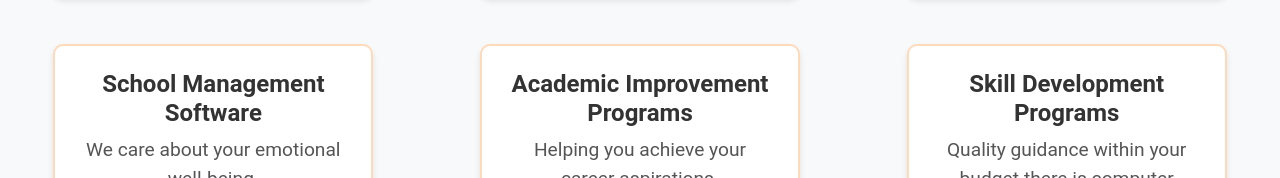
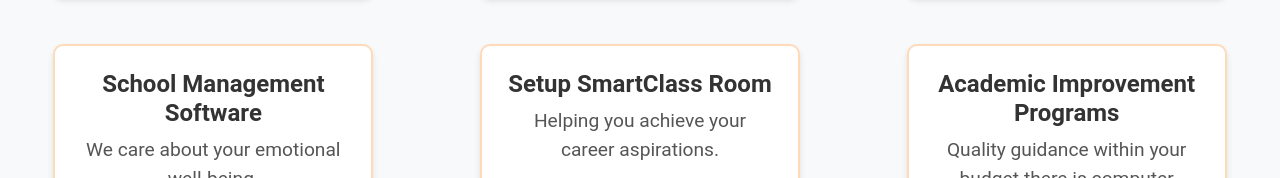
Before and after one commit to AAbhishek1234/Schoolwebsite, a React (Create React App) app: page / in a window 1280 px wide. Shown: the part 721-899 px from the top of the page. Built offline with nearby package versions, Linux system fonts and the light colour scheme; the HTML template or start-up script is replaced by a standard one.

Commit message:
whyus chnage

```diff
--- a/package.json
+++ b/package.json
@@ -11,6 +11,7 @@
     "@testing-library/react": "^13.4.0",
     "@testing-library/user-event": "^13.5.0",
     "bootstrap": "^5.3.3",
+    "framer-motion": "^11.13.5",
     "react": "^18.3.1",
     "react-bootstrap": "^2.10.6",
     "react-dom": "^18.3.1",
--- a/src/components/WhyChoose.jsx
+++ b/src/components/WhyChoose.jsx
@@ -52,8 +52,8 @@ const WhyChoose = () => {
     { title: "Websites", description: "Customized counseling for every student." },
     { title: "Social Media Management", description: "Track record of exceptional results." },
     { title: "School Management Software", description: "We care about your emotional well-being." },
-    { title: "Academic Improvement Programs", description: "Helping you achieve your career aspirations." },
-    { title: "Skill Development Programs", description: "Quality guidance within your budget.there is computer sciencw bathch to the dsddv" },
+    { title: "Setup SmartClass Room", description: "Helping you achieve your career aspirations." },
+    { title: "Academic Improvement Programs", description: "Quality guidance within your budget.there is computer sciencw bathch to the dsddv" },
   ];
 
   return (
```
Also changed, not shown: 1 other file (tests, documents, lock files or other folders).
